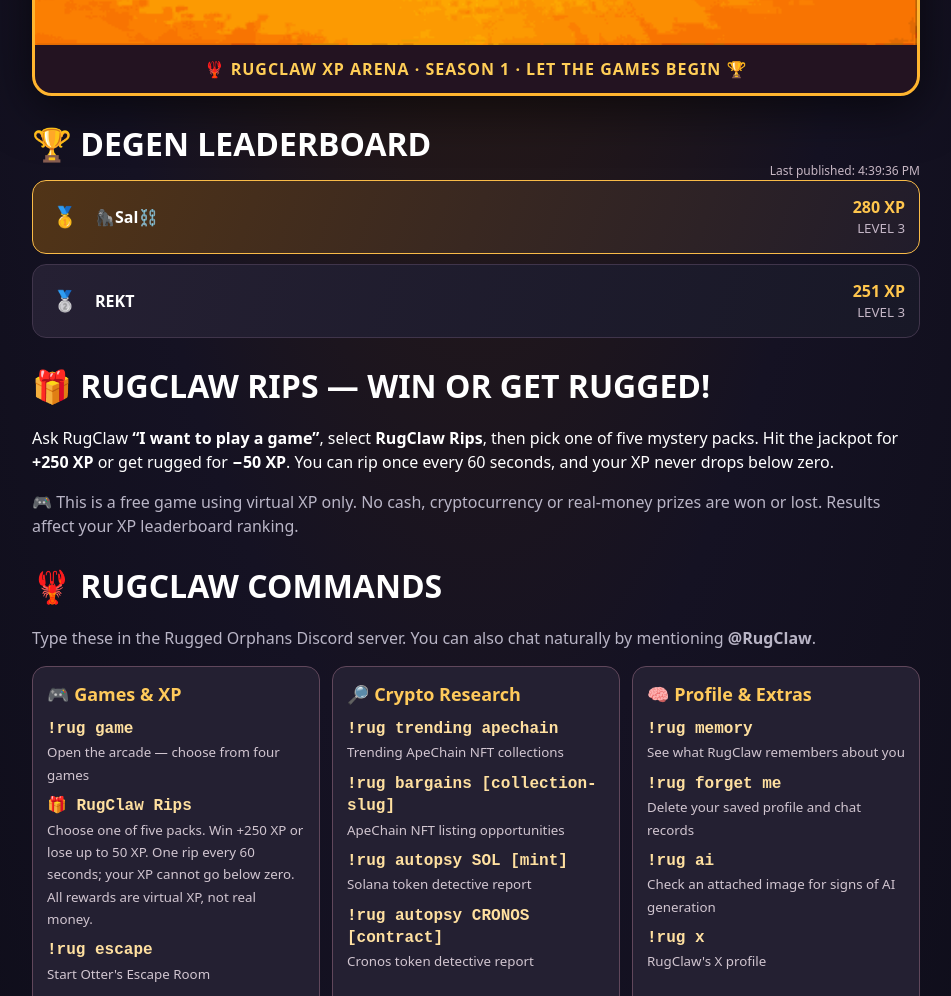
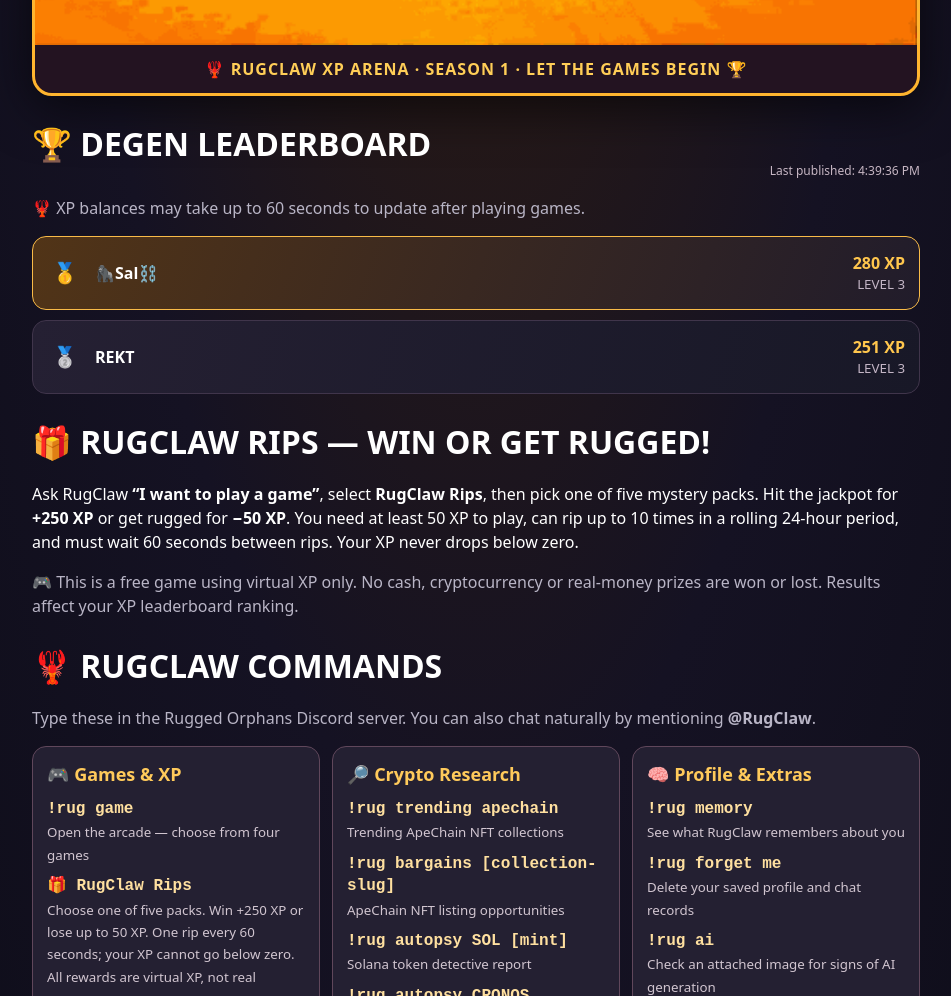
Before and after one commit to rugclaw/rugclaw-xp, a plain HTML site: page index.html in a window 1280 px wide. Shown: the part 860-1856 px from the top of the page, without its empty margins (164-1115 px from the left). Drawn offline with Linux system fonts and the light colour scheme.

Commit message:
Clarify XP updates and Rips limits

```diff
--- a/index.html
+++ b/index.html
@@ -22,8 +22,8 @@ footer{padding-top:26px;text-align:center;color:#a79bab;font-size:13px}a{color:#
 @media(max-width:500px){.rules{gap:6px}.rule{padding:9px 4px}.rule small{font-size:11px}.player{padding:12px}}
 .animated-hero{overflow:hidden;border:3px solid #ffb52f;border-radius:20px;background:#ef9116;box-shadow:0 12px 50px #0009}.animated-hero img{display:block;width:100%;height:auto;image-rendering:auto}.banner-label{padding:12px;text-align:center;font-weight:900;background:#231321;color:#ffce57;letter-spacing:1px}@media(prefers-reduced-motion:reduce){.animated-hero img{animation:none}}</style></head>
 <body><main><header class="animated-hero"><img src="rugpull.gif?v=4" alt="Animated pixel-art RugClaw pulls the rug from under the orphans" width="900" height="430"><div class="banner-label">🦞 RUGCLAW XP ARENA · SEASON 1 · LET THE GAMES BEGIN 🏆</div></header>
-<section><div class="sectionhead"><h2>🏆 DEGEN LEADERBOARD</h2><span id="updated">Checking scores…</span></div><div id="board"><div class="empty">Loading the leaderboard…</div></div></section>
-<section><h2>🎁 RUGCLAW RIPS — WIN OR GET RUGGED!</h2><p>Ask RugClaw <strong>“I want to play a game”</strong>, select <strong>RugClaw Rips</strong>, then pick one of five mystery packs. Hit the jackpot for <strong>+250 XP</strong> or get rugged for <strong>−50 XP</strong>. You can rip once every 60 seconds, and your XP never drops below zero.</p><p class="muted">🎮 This is a free game using virtual XP only. No cash, cryptocurrency or real-money prizes are won or lost. Results affect your XP leaderboard ranking.</p></section>
+<section><div class="sectionhead"><h2>🏆 DEGEN LEADERBOARD</h2><span id="updated">Checking scores…</span></div><p class="muted">🦞 XP balances may take up to 60 seconds to update after playing games.</p><div id="board"><div class="empty">Loading the leaderboard…</div></div></section>
+<section><h2>🎁 RUGCLAW RIPS — WIN OR GET RUGGED!</h2><p>Ask RugClaw <strong>“I want to play a game”</strong>, select <strong>RugClaw Rips</strong>, then pick one of five mystery packs. Hit the jackpot for <strong>+250 XP</strong> or get rugged for <strong>−50 XP</strong>. You need at least 50 XP to play, can rip up to 10 times in a rolling 24-hour period, and must wait 60 seconds between rips. Your XP never drops below zero.</p><p class="muted">🎮 This is a free game using virtual XP only. No cash, cryptocurrency or real-money prizes are won or lost. Results affect your XP leaderboard ranking.</p></section>
 <section><h2>🦞 RUGCLAW COMMANDS</h2><p class="muted">Type these in the Rugged Orphans Discord server. You can also chat naturally by mentioning <strong>@RugClaw</strong>.</p>
 <style>.commands{display:grid;grid-template-columns:repeat(auto-fit,minmax(245px,1fr));gap:12px}.command-card{background:#242032;border:1px solid #60475b;border-radius:14px;padding:14px}.command-card h3{margin:0 0 9px;color:#ffca5b;font-size:18px}.command-card ul{margin:0;padding:0;list-style:none}.command-card li{margin:10px 0;line-height:1.4}.command-card code{display:block;color:#ffe0a0;font-weight:800;overflow-wrap:anywhere}.command-card small{color:#d1c5d0}</style>
 <div class="commands">
```
